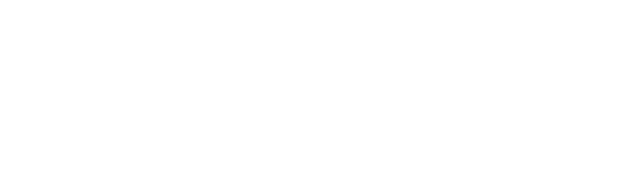
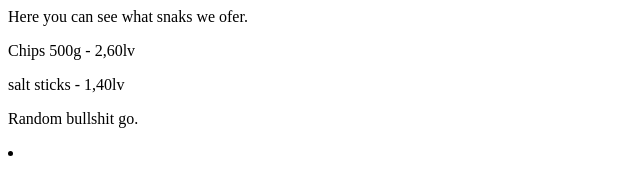
Before and after one commit to nikolai2501/niki, a plain HTML site: page snaks.html in a window 1280 px wide. Shown: the whole page, without its empty margins (0-640 px from the left). Drawn offline with Linux system fonts and the light colour scheme.

Commit message:
Add files via upload

```diff
--- a/snaks.html
+++ b/snaks.html
@@ -1,5 +1,9 @@
 <html>
     <body>
-
+        <p>Here you can see what snaks we ofer. </p>
+        <P>Chips 500g - 2,60lv</P>
+        <p>salt sticks - 1,40lv</p>
+        <P>Random bullshit go.</P>
+        <li><a href="main.html"></a> </li>
     </body>
 </html>
```
Also changed, not shown: about.html (+3 -1 lines), drinks.html (+7 -0 lines).
